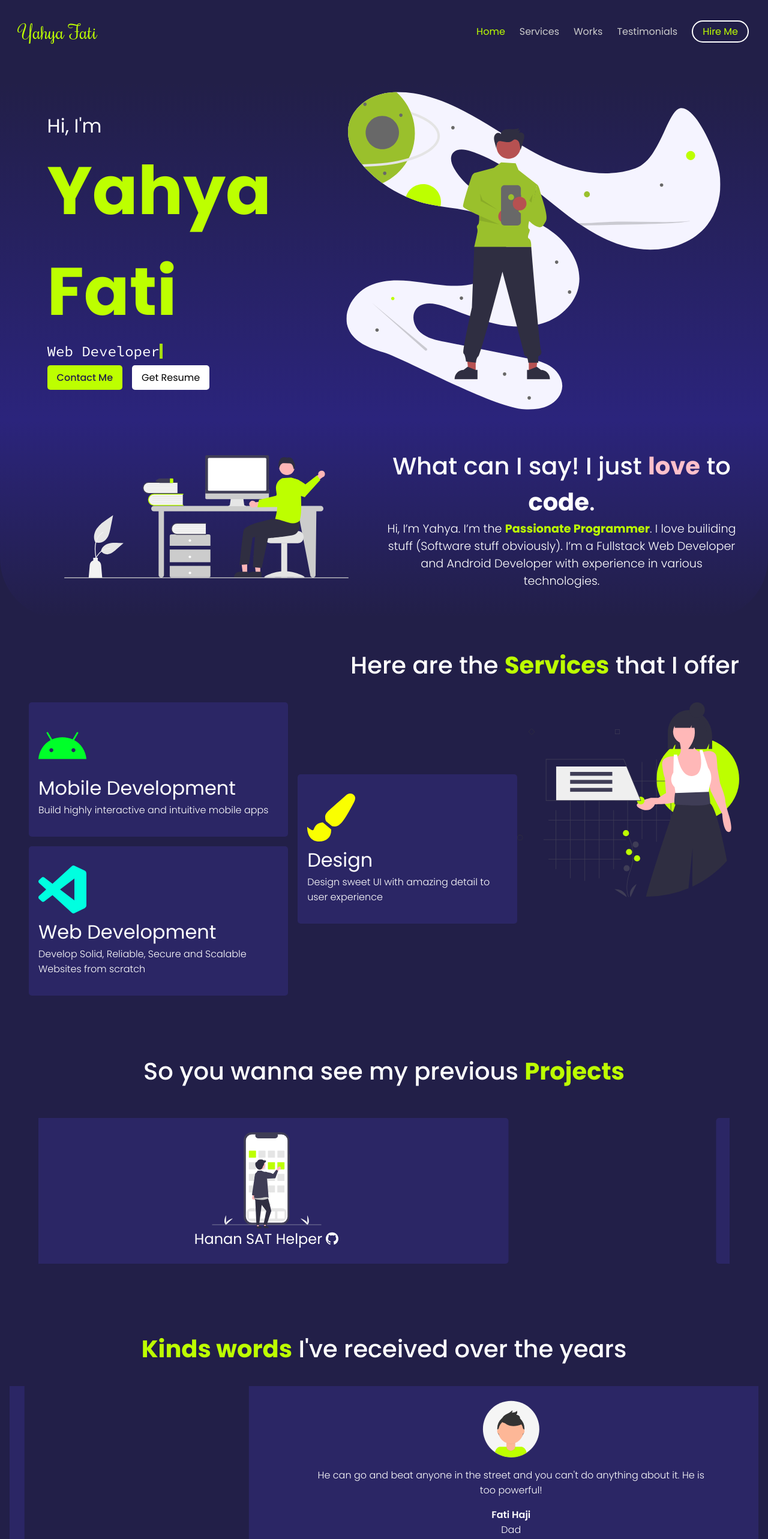
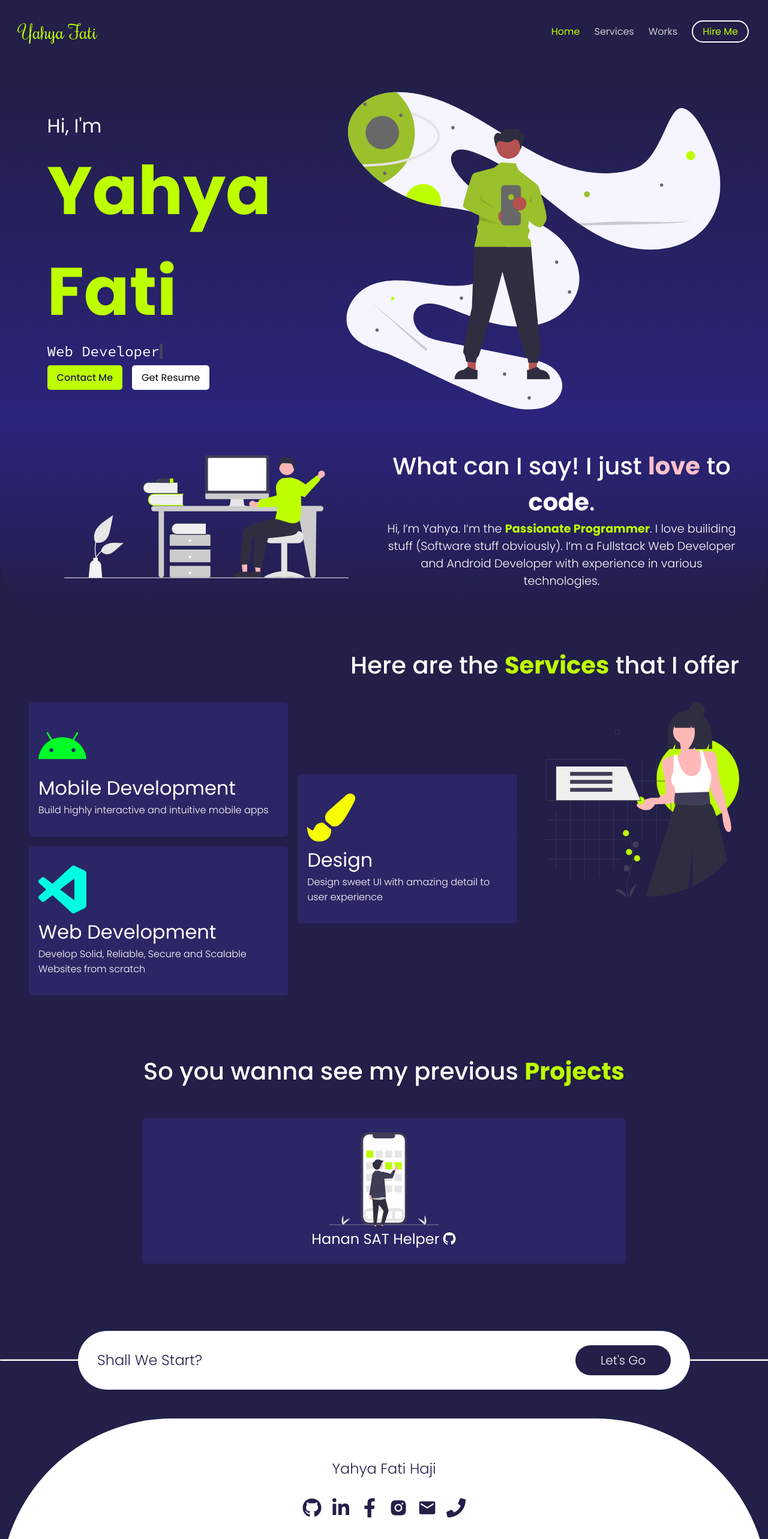
Before and after one commit to yahyafati/portfolio, a React app: page / in a window 1280 px wide. Shown: the top 2566 px of the page at 60% size. Built offline with nearby package versions, Linux system fonts and the light colour scheme.

Commit message:
removed testimonials

```diff
--- a/src/component/header/Header.js
+++ b/src/component/header/Header.js
@@ -129,7 +129,7 @@ const Header = ({
                                     Works
                                 </HashLink>
                             </li>
-                            <li
+                            {/* <li
                                 className={
                                     currentPage === "testimonials"
                                         ? "active"
@@ -142,7 +142,7 @@ const Header = ({
                                 >
                                     Testimonials
                                 </HashLink>
-                            </li>
+                            </li> */}
 
                             <li className="hire-me" onClick={linkClicked}>
                                 <Link
--- a/src/component/landingPage/LandingPage.js
+++ b/src/component/landingPage/LandingPage.js
@@ -28,8 +28,8 @@ const LandingPage = ({ setCurrentPage, scrollY }) => {
             setCurrentPage("services");
         } else if (projectsRef.current.getBoundingClientRect().top > 0) {
             setCurrentPage("projects");
-        } else if (testimonialRef.current.getBoundingClientRect().top > 0) {
-            setCurrentPage("testimonials");
+        // } else if (testimonialRef.current.getBoundingClientRect().top > 0) {
+        //     setCurrentPage("testimonials");
         } else {
             setCurrentPage("reach-me");
         }
@@ -41,7 +41,7 @@ const LandingPage = ({ setCurrentPage, scrollY }) => {
             <About _ref={aboutRef} />
             <Services _ref={servicesRef} />
             <Projects _ref={projectsRef} />
-            <Testimonial _ref={testimonialRef} />
+            {/* <Testimonial _ref={testimonialRef} /> */}
             <ShallWe />
             <Contact _ref={contactRef} />
         </div>
```
